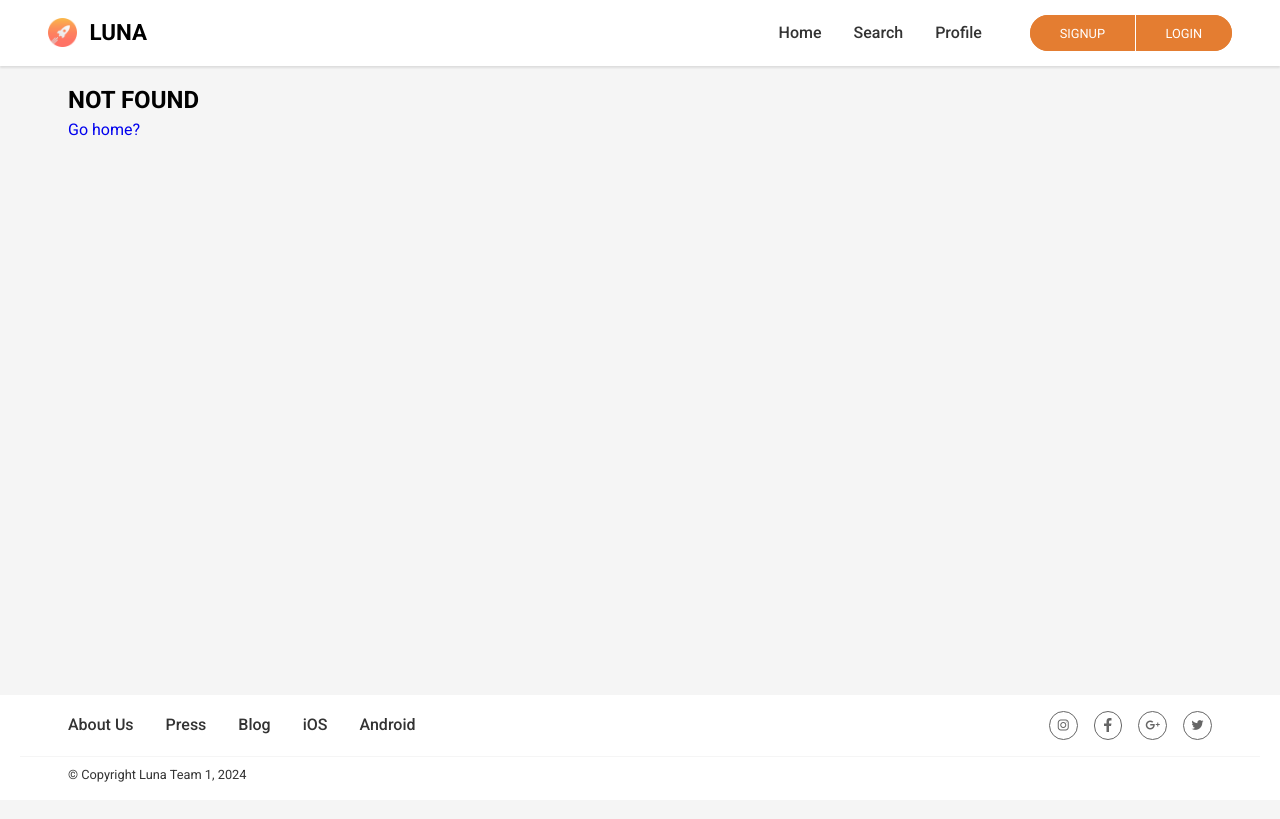
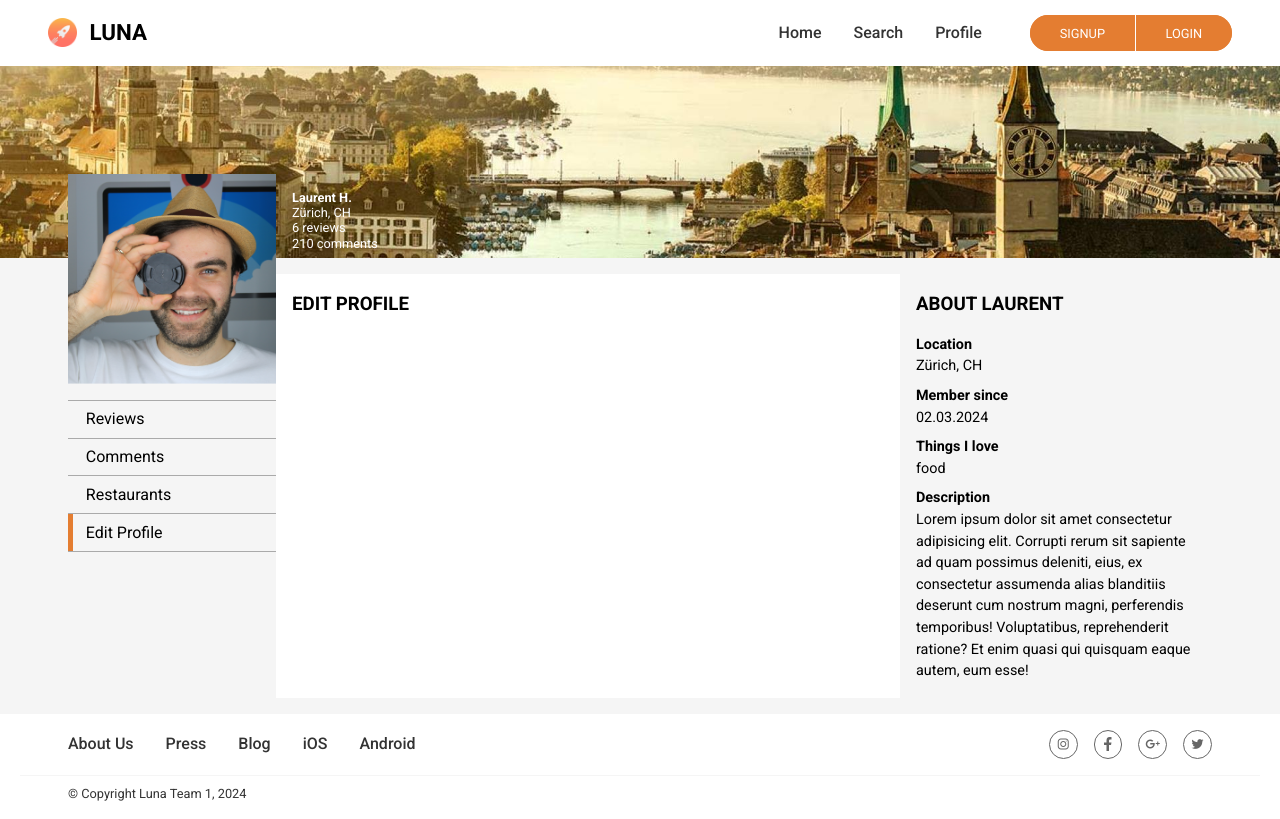
Before and after one commit to erenyuksel/luna_app_team1, a React (Vite) app in the folder frontend/: page /profile/edit in a window 1280 px wide. Before the commit this address had no page. Built offline with nearby package versions, Linux system fonts and the light colour scheme.

Commit message:
navigation in user profile

```diff
--- /dev/null
+++ b/frontend/src/routes/Profile/Elements/Edit/index.jsx
@@ -0,0 +1,11 @@
+import { SectionTitle, UserSection } from '../../styles'
+
+function EditProfile() {
+  return (
+    <UserSection>
+      <SectionTitle>Edit Profile</SectionTitle>
+    </UserSection>
+  )
+}
+
+export default EditProfile
--- a/frontend/src/routes/Profile/Elements/ProfileNav/index.jsx
+++ b/frontend/src/routes/Profile/Elements/ProfileNav/index.jsx
@@ -1,19 +1,32 @@
+import { Link, useLocation } from 'react-router-dom'
 import { StyledLi, StyledUl } from './styles'
 
 const ProfileNav = () => {
+  const location = useLocation()
+  const isActive = (pathname) => location.pathname.includes(pathname)
+
   return (
     <StyledUl>
-      <StyledLi>
-        <a href="#reviews"><i className="lar la-star"></i> Reviews</a>
+      <StyledLi
+        isActive={
+          isActive('/profile') &&
+          !isActive('/profile/comments') &&
+          !isActive('/profile/restaurants') &&
+          !isActive('/profile/edit')
+            ? 'active'
+            : ''
+        }
+      >
+        <Link to="/profile">Reviews</Link>
       </StyledLi>
-      <StyledLi>
-        <a href="#comments"><i className="lar la-comments"></i> Comments</a>
+      <StyledLi isActive={isActive('/profile/comments')}>
+        <Link to="/profile/comments">Comments</Link>
       </StyledLi>
-      <StyledLi>
-        <a href="#restaurants"><i className="las la-hamburger"></i> Restaurants</a>
+      <StyledLi isActive={isActive('/profile/restaurants')}>
+        <Link to="/profile/restaurants">Restaurants</Link>
       </StyledLi>
-      <StyledLi>
-      <a href="#editprofile"><i className="las la-user-edit"></i> Edit Profile</a>
+      <StyledLi isActive={isActive('/profile/edit')}>
+        <Link to="/profile/edit">Edit Profile</Link>
       </StyledLi>
     </StyledUl>
   )
--- a/frontend/src/routes/Profile/Elements/ProfileNav/styles.jsx
+++ b/frontend/src/routes/Profile/Elements/ProfileNav/styles.jsx
@@ -3,15 +3,24 @@ import styled from 'styled-components'
 export const StyledUl = styled.ul`
   list-style-type: none;
   width: 100%;
+
+  & > :last-child {
+    border-bottom: 1px solid var(--dark-gray);
+    margin-bottom: 2rem;
+  }
 `
 
 export const StyledLi = styled.li`
+  border-top: 1px solid var(--dark-gray);
+
   a {
     display: block;
     color: #000;
     padding: 0.4rem 0.8rem;
     text-decoration: none;
     min-width: 180px;
+    border-left: ${({ isActive }) =>
+      isActive ? '5px solid var(--orange)' : '5px solid transparent'};
   }
 
   a:hover {
--- /dev/null
+++ b/frontend/src/routes/Profile/Elements/UserComments/index.jsx
@@ -0,0 +1,12 @@
+import React from 'react'
+import { SectionTitle, UserSection } from '../../styles'
+
+function UserComments() {
+  return (
+    <UserSection>
+      <SectionTitle>Comments</SectionTitle>
+    </UserSection>
+  )
+}
+
+export default UserComments
--- /dev/null
+++ b/frontend/src/routes/Profile/Elements/UserRestaurants/index.jsx
@@ -0,0 +1,11 @@
+import { SectionTitle, UserSection } from '../../styles'
+
+function UserRestaurants() {
+  return (
+    <UserSection>
+      <SectionTitle>Restaurants</SectionTitle>
+    </UserSection>
+  )
+}
+
+export default UserRestaurants
--- a/frontend/src/routes/Profile/Elements/Reviews/index.jsx
+++ b/frontend/src/routes/Profile/Elements/UserReviews/index.jsx
@@ -1,11 +1,10 @@
-import { SectionTitle } from '../../styles'
+import { SectionTitle, UserSection } from '../../styles'
 import {
   ReviewCard,
   ReviewDate,
   ReviewDescription,
   ReviewHeader,
   ReviewTitle,
-  ReviewsSection,
 } from './styles'
 
 const reviews = [
@@ -26,7 +25,7 @@ const reviews = [
 
 function UserReviews() {
   return (
-    <ReviewsSection>
+    <UserSection>
       <SectionTitle>Reviews</SectionTitle>
 
       {reviews.map((review, index) => (
@@ -39,7 +38,7 @@ function UserReviews() {
           <ReviewDescription>{review.description}</ReviewDescription>
         </ReviewCard>
       ))}
-    </ReviewsSection>
+    </UserSection>
   )
 }
 export default UserReviews
--- a/frontend/src/routes/Profile/Elements/Reviews/styles.jsx
+++ b/frontend/src/routes/Profile/Elements/UserReviews/styles.jsx
@@ -1,16 +1,5 @@
 import styled from 'styled-components'
 
-export const ReviewsSection = styled.section`
-  background-color: var(--white);
-
-  display: flex;
-  flex-direction: column;
-  gap: 1rem;
-
-  padding: 1rem;
-
-  grid-area: reviews;
-`
 
 export const ReviewCard = styled.article`
   display: flex;
--- a/frontend/src/routes/Profile/index.jsx
+++ b/frontend/src/routes/Profile/index.jsx
@@ -6,10 +6,10 @@ import {
 } from './styles'
 import { MainContainer, SectionContainer } from '../../styles'
 import profilepic from '../../assets/images/profile_picture.png'
-import UserReviews from './Elements/Reviews'
 import ProfileNav from './Elements/ProfileNav'
 import ProfileData from './Elements/ProfileData'
 import UserInfoStatistics from './Elements/ProfileData/UserStatistics'
+import { Outlet } from 'react-router-dom'
 
 function Profile() {
   return (
@@ -23,7 +23,8 @@ function Profile() {
         </UserPhotoNav>
 
         <UserInfoStatistics />
-        <UserReviews />
+        {/* <UserReviews /> */}
+        <Outlet />
 
         <ProfileData />
       </UserGridContainer>
--- a/frontend/src/routes/Profile/styles.jsx
+++ b/frontend/src/routes/Profile/styles.jsx
@@ -21,7 +21,7 @@ export const UserGridContainer = styled(SectionContainer)`
 
   grid-template-areas:
     'photonav stats .'
-    'photonav reviews info';
+    'photonav usersmain info';
 
   @media (max-width: 1024px) {
     grid-template-columns: min-content auto;
@@ -30,17 +30,29 @@ export const UserGridContainer = styled(SectionContainer)`
     grid-template-areas:
       'photonav stats'
       'photonav info'
-      '. reviews';
+      '. usersmain';
   }
 
   @media (max-width: 788px) {
     grid-template-areas:
       'photonav stats'
       'photonav stats'
-      'reviews reviews'
+      'usersmain usersmain'
       'info info';
   }
 
+`
+
+export const UserSection = styled.section`
+  background-color: var(--white);
+
+  display: flex;
+  flex-direction: column;
+  gap: 1rem;
+
+  padding: 1rem;
+
+  grid-area: usersmain;
 `
 
 export const UserPhotoNav = styled.div`
--- a/frontend/src/routes/index.jsx
+++ b/frontend/src/routes/index.jsx
@@ -8,6 +8,10 @@ import Login from './AuthPages/Login/SignInSection'
 import SignUp from './AuthPages/SignUp/SignUpSection'
 import NewRestaurant from './ContributionPages/NewRestaurant'
 import NewReview from './ContributionPages/NewReview'
+import UserReviews from './Profile/Elements/UserReviews'
+import UserComments from './Profile/Elements/UserComments'
+import UserRestaurants from './Profile/Elements/UserRestaurants'
+import EditProfile from './Profile/Elements/Edit'
 
 const Router = () => {
   return (
@@ -16,7 +20,12 @@ const Router = () => {
         <Route element={<Layout />}>
           <Route path="/" element={<HomePage />} />
           <Route path="/search" element={<Search />} />
-          <Route path="/profile" element={<Profile />} />
+          <Route path="/profile" element={<Profile />}>
+            <Route index element={<UserReviews />} />
+            <Route path="/profile/comments" element={<UserComments />} />
+            <Route path="/profile/restaurants" element={<UserRestaurants />} />
+            <Route path="/profile/edit" element={<EditProfile />} />
+          </Route>
           <Route path="/add/review" element={<NewReview />} />
           <Route path="/add/restaurant" element={<NewRestaurant />} />
           <Route path="/login" element={<Login />} />
```
